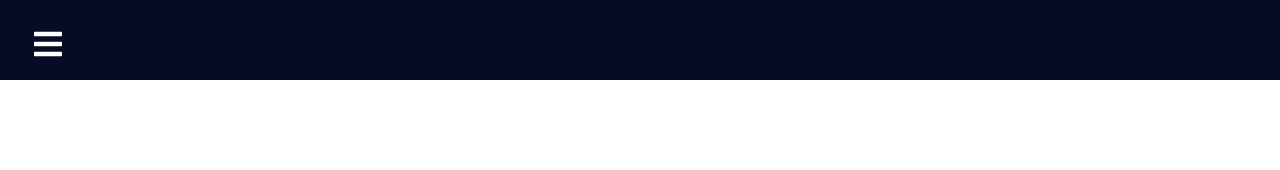
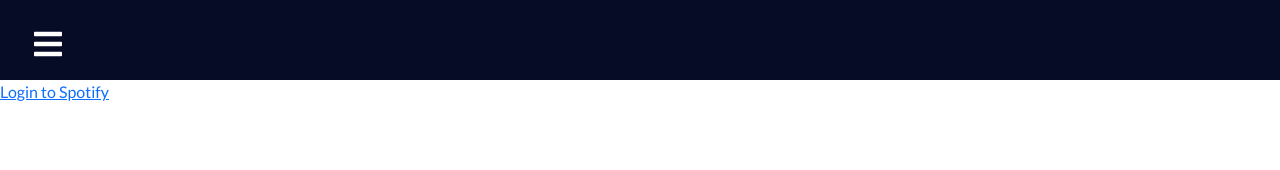
Before and after one commit to daffasyhdl/homework2, a React (Create React App) app: page /add in a window 1280 px wide. Shown: the top 170 px of the page. Built offline with nearby package versions, Linux system fonts and the light colour scheme.

Commit message:
protect addplaylist

```diff
--- a/src/App.js
+++ b/src/App.js
@@ -15,7 +15,7 @@ function App() {
         <Routes>
         <Route path='/' element={<Home/>} />
         <Route path='/search' element={<Search/>} />
-
+        <Route path='/add' element={<AddPlaylist/>} />
         </Routes>
       </Router>
     </>
--- /dev/null
+++ b/src/component/Pages/AddPlaylist/AddPlaylist.js
@@ -0,0 +1,51 @@
+import React from 'react'
+import FormPlaylist from './FormPlaylist';
+import { useEffect, useState } from "react";
+
+function AddPlaylist() {
+
+  const CLIENT_ID = "f6d537bb5a8e46a497dc65fd3f3d71d4"
+  const REDIRECT_URI = "http://localhost:3000"
+  const AUTH_ENDPOINT = "https://accounts.spotify.com/authorize"
+  const SCOPE = 'playlist-modify-private'
+  const RESPONSE_TYPE = "token"
+  const [userAccessToken, setToken] = useState("")
+
+  useEffect(() => {
+    const hash = window.location.hash
+    let token = window.localStorage.getItem("token")
+
+    if (!token && hash) {
+      token = hash.substring(1).split("&").find(elem => elem.startsWith("access_token")).split("=")[1]
+
+      window.location.hash = ""
+      window.localStorage.setItem("token", token)
+    }
+
+    setToken(token)
+
+  }, [])
+
+  return (
+    <div>
+      <header className="App-header">
+
+        {userAccessToken ?
+          <FormPlaylist/>
+          : <div></div>
+        }
+        {!userAccessToken ?
+          <a href={`${AUTH_ENDPOINT}?client_id=${CLIENT_ID}&redirect_uri=${REDIRECT_URI}&response_type=${RESPONSE_TYPE}&scope=${SCOPE}`}>Login
+            to Spotify</a>
+          : <div></div>}
+
+
+
+      </header>
+    </div>
+
+  );
+
+}
+
+export default AddPlaylist
```
